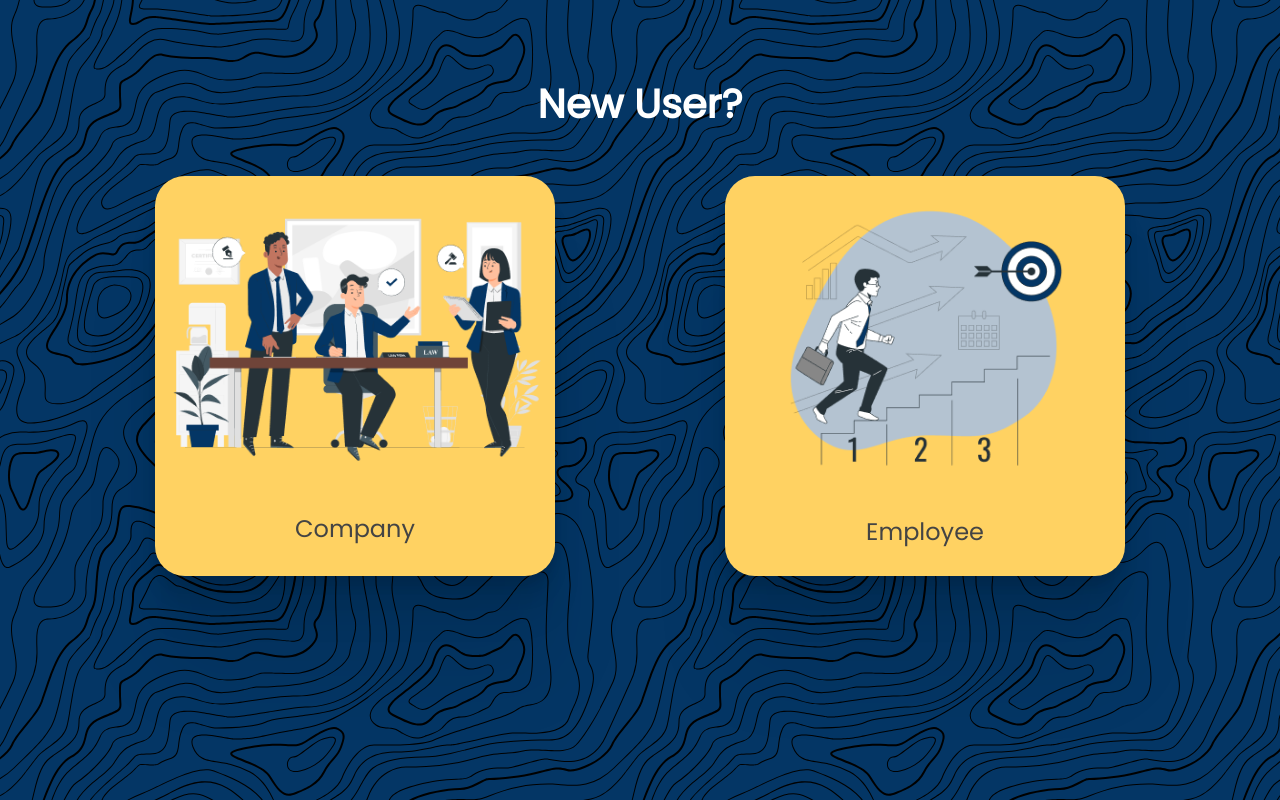
After one commit to imakshaypm/trixie-project, a Flask app: page /signup_category in a window 1280 px wide. The commit adds this page. Run offline with Flask 2, Linux system fonts and the light colour scheme; some libraries are stand-ins or nearby versions.

Commit message:
added resume result and signup category

```diff
--- a/trixie/routes.py
+++ b/trixie/routes.py
@@ -67,3 +67,8 @@ def resume():
 @app.route("/resume_result", methods=['GET', 'POST'])
 def resume_result():
     return render_template('resume_result.html', title = 'Resume Result')
+
+
+@app.route("/signup_category", methods=['GET', 'POST'])
+def signup_category():
+    return render_template('signup_category.html', title = 'New User')
--- /dev/null
+++ b/trixie/static/js/signup_category.js
@@ -0,0 +1,8 @@
+$(document).ready(function () {
+    var elem = document.getElementsByTagName("header")[0]
+    var elem1 = document.getElementsByTagName("footer")[0]
+    var elem2 = document.getElementsByTagName("body")[0]
+    //elem2.style.marginTop = '0px'
+    elem.remove();
+    elem1.remove();
+});
--- a/trixie/static/styles/main.css
+++ b/trixie/static/styles/main.css
@@ -3,8 +3,6 @@ html {
 }
 
 body {
-    display: flex;
-    flex-direction: column;
     background: #043665;
     color: #333333;
     margin-top: 5rem;
--- /dev/null
+++ b/trixie/static/styles/signup_category.css
@@ -0,0 +1,51 @@
+body {
+    display: flex;
+    flex-direction: column;
+    justify-content: center;
+    align-items: center;
+    font-family: Poppins;
+    background-image: url(../photos/topography.svg);
+}
+
+a {
+    text-decoration: none !important;
+    margin: 40px;
+    border-radius: 30px;
+}
+
+.signup-container {
+    display: flex;
+    flex-direction: row;
+    justify-content: space-around;
+    align-items: center;
+    flex-wrap: wrap;
+}
+
+.company {
+    display: grid;
+    place-items: center;
+    width: 400px;
+    height: 400px;
+    background: #FFD262;
+    border-radius: 30px;
+    box-shadow: 0px 100px 80px rgba(0, 0, 0, 0.08), 0px 41.7776px 33.4221px rgba(0, 0, 0, 0.0575083), 0px 22.3363px 17.869px rgba(0, 0, 0, 0.0476886), 0px 12.5216px 10.0172px rgba(0, 0, 0, 0.04), 0px 6.6501px 5.32008px rgba(0, 0, 0, 0.0323114), 0px 2.76726px 2.21381px rgba(0, 0, 0, 0.0224916);
+}
+
+.company-illu {
+    width: 100%;
+}
+
+.employee {
+    display: grid;
+    place-items: center;
+    width: 400px;
+    height: 400px;
+    max-width: 400px;
+    background: #FFD262;
+    border-radius: 30px;
+    box-shadow: 0px 100px 80px rgba(0, 0, 0, 0.08), 0px 41.7776px 33.4221px rgba(0, 0, 0, 0.0575083), 0px 22.3363px 17.869px rgba(0, 0, 0, 0.0476886), 0px 12.5216px 10.0172px rgba(0, 0, 0, 0.04), 0px 6.6501px 5.32008px rgba(0, 0, 0, 0.0323114), 0px 2.76726px 2.21381px rgba(0, 0, 0, 0.0224916);
+}
+
+.employee-illu {
+    width: 70%;
+}
--- a/trixie/templates/layout.html
+++ b/trixie/templates/layout.html
@@ -34,7 +34,7 @@
 
 
 </head>
-<body>
+<body id="myParallex">
     <div class="col-md-8">
         {% with messages = get_flashed_messages(with_categories=true) %}
         <!--Allow the 'success' string we used in flaskblog.py-->
--- a/trixie/templates/login.html
+++ b/trixie/templates/login.html
@@ -50,7 +50,7 @@
 
                 <!-- Register buttons -->
                 <div class="text-center">
-                    <p>Not a member? <a href="#!">Register</a></p>
+                    <p>Not a member? <a href="/signup_category">Register</a></p>
                     <p>or sign up with:</p>
                     <button type="button" class="alternative-button">
                         <i class="bi bi-facebook"></i>
--- /dev/null
+++ b/trixie/templates/signup_category.html
@@ -0,0 +1,27 @@
+{% extends "layout.html" %}
+{% block styles %}
+<link rel="stylesheet" type="text/css" href="{{ url_for('static', filename='styles/signup_category.css') }}">
+{% endblock %}
+{% block content %}
+<div id="parallax" class="container">
+    <h1 style="text-align: center; color: white; font-weight: bold;">New User?</h1>
+    <div class="signup-container">
+
+        <a href="#" class="fill-div">
+            <div class="company">
+                <img class="company-illu" src="../static/photos/company-illu.png">
+                <h4>Company</h4>
+            </div>
+        </a>
+
+        <a href="#" class="fill-div">
+            <div class="employee">
+                <img class="employee-illu" src="../static/photos/employee-illu.png">
+                <h4>Employee</h4>
+            </div>
+        </a>
+
+    </div>
+</div>
+<script type="text/javascript" src="static/js/signup_category.js"></script>
+{% endblock content %}
```
Also changed, not shown: trixie/static/js/resume_result.js (added, +48 -0 lines), trixie/static/styles/resume_result.css (added, +90 -0 lines), trixie/templates/resume_result.html (+20 -1 lines), trixie/static/photos/company-illu.png (added), trixie/static/photos/employee-illu.png (added), trixie/static/photos/topography.svg (added).
